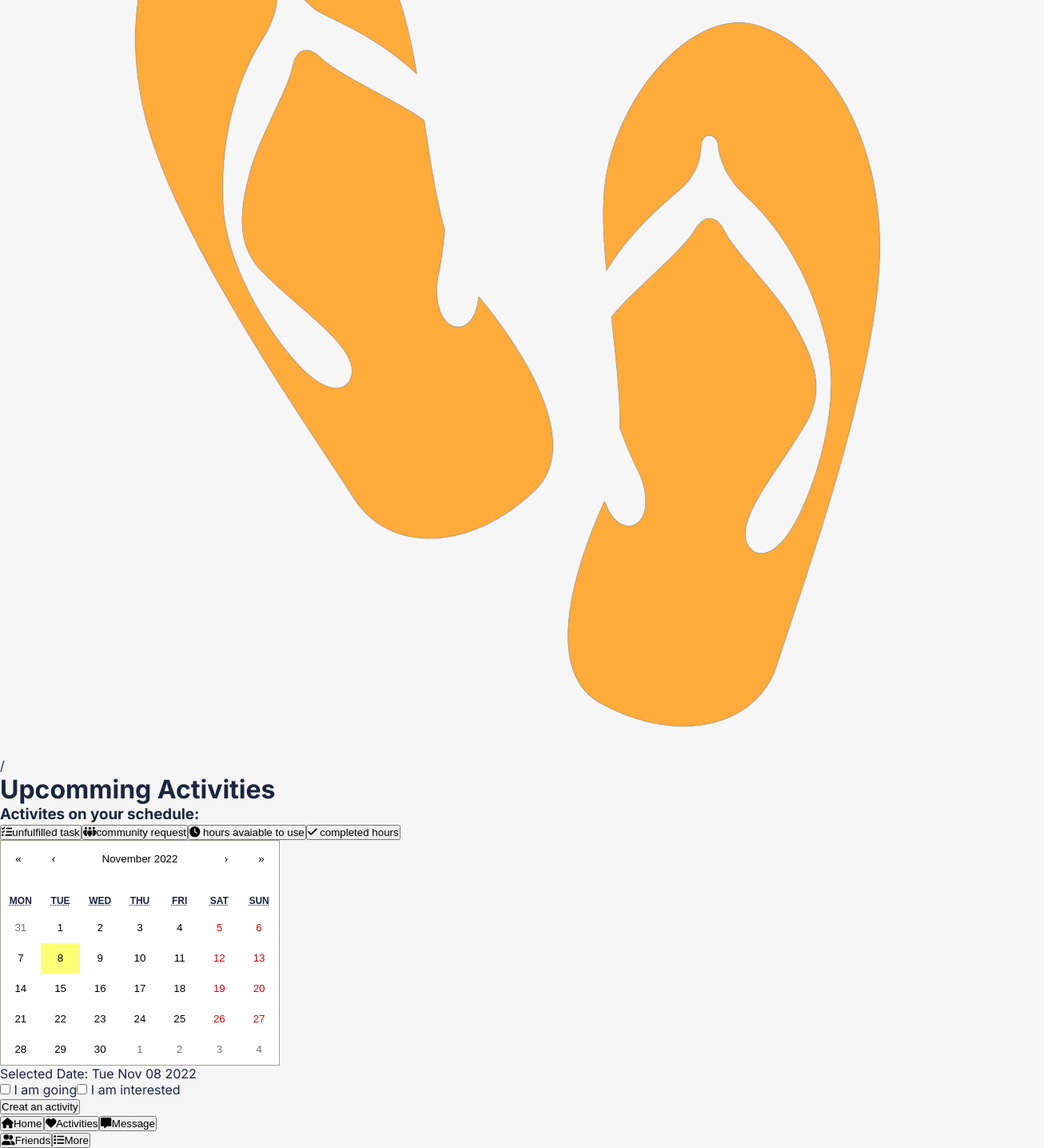
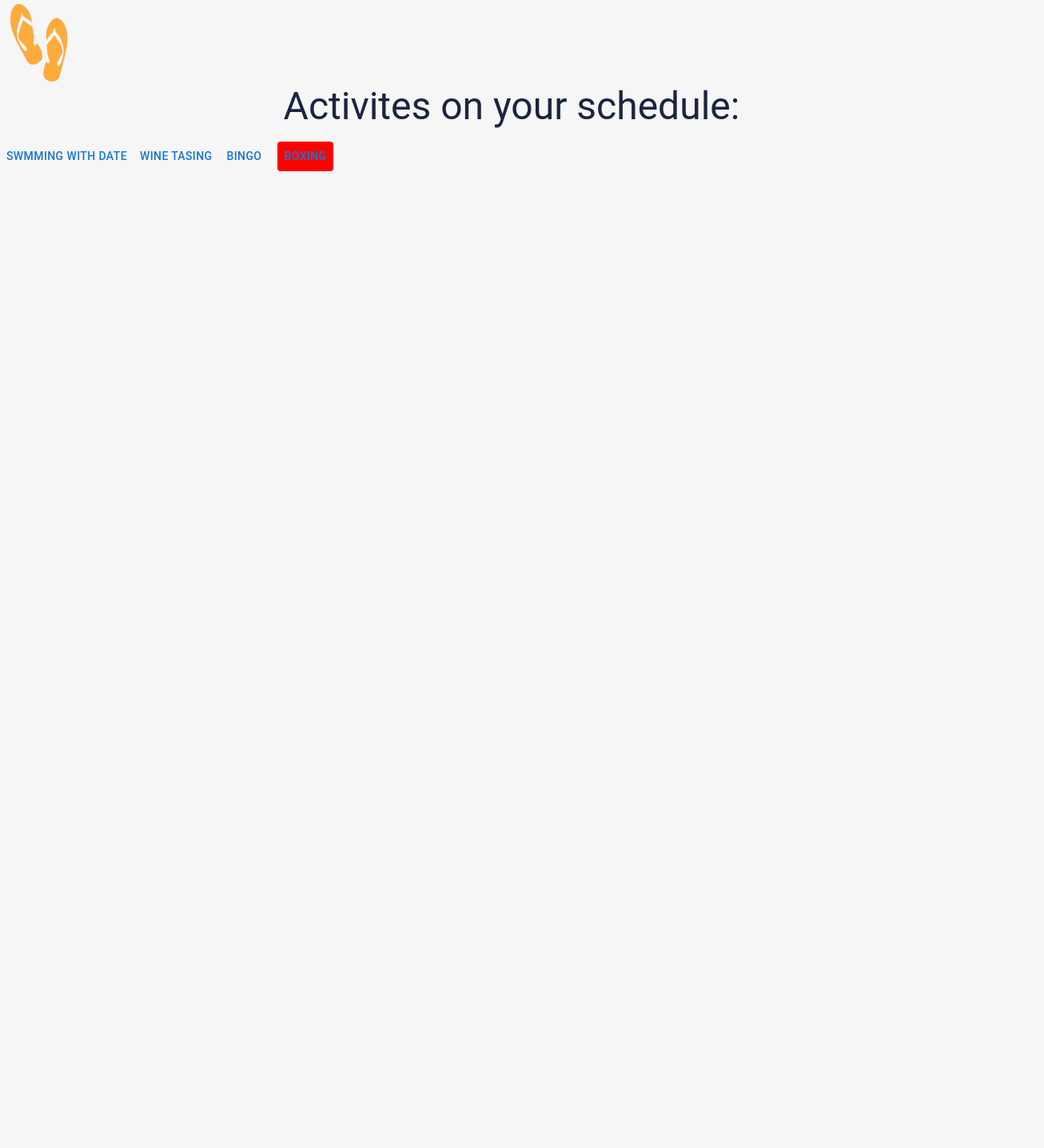
Before and after one commit to juliasut/Retired-Not-Tired, a React (Create React App) app: page / in a window 1280 px wide. Shown: the part 234-1669 px from the top of the page at 80% size, 1306 px wide, since content can reach past the window. After the commit the page ends 800 px from the top, so only its background shows below. Built offline with nearby package versions, Linux system fonts and the light colour scheme; the HTML template or start-up script is replaced by a standard one.

Commit message:
feat[home]: install MUI Library and worked on Home

```diff
--- a/package.json
+++ b/package.json
@@ -3,9 +3,12 @@
   "version": "0.1.0",
   "private": true,
   "dependencies": {
+    "@emotion/react": "^11.10.5",
+    "@emotion/styled": "^11.10.5",
     "@fortawesome/fontawesome-svg-core": "^6.2.0",
     "@fortawesome/free-solid-svg-icons": "^6.2.0",
     "@fortawesome/react-fontawesome": "^0.2.0",
+    "@mui/material": "^5.10.13",
     "@react-query-firebase/database": "^1.0.0-dev.2",
     "@react-query-firebase/firestore": "^1.0.0-dev.7",
     "@tanstack/react-query": "^4.14.5",
--- a/src/App.js
+++ b/src/App.js
@@ -18,7 +18,7 @@ function App() {
             <Route path="/login" element={<Login />} />
             <Route path="*" element={<Error />} />
           </Routes>
-          <ReactQueryDevtools initialIsOpen={false} />
+          {/* <ReactQueryDevtools initialIsOpen={false} /> */}
         </QueryClientProvider>
       </div>
     </BrowserRouter>
--- a/src/index.css
+++ b/src/index.css
@@ -1,4 +1,4 @@
-@import url('https://fonts.googleapis.com/css2?family=Inter:wght@300;400;500;600;700;800&display=swap');
+@import url("https://fonts.googleapis.com/css2?family=Inter:wght@300;400;500;600;700;800&display=swap");
 
 *,
 *::before,
@@ -11,5 +11,5 @@
 body {
   background-color: #f6f6f6;
   color: #1b2540;
-  font-family: 'Inter', sans-serif;
+  font-family: "Inter", sans-serif;
 }
--- a/src/pages/Home/Home.jsx
+++ b/src/pages/Home/Home.jsx
@@ -1,91 +1,126 @@
 /* eslint-disable react-hooks/exhaustive-deps */
 import "./home.css";
-import { useState } from "react";
+// import { useState } from "react";
 import "react-calendar/dist/Calendar.css";
-import Calendar from "react-calendar";
+// import Calendar from "react-calendar";
 import Logo from "../../assets/images/retired-not-tired-just-flip-flops.png";
-import { FontAwesomeIcon } from "@fortawesome/react-fontawesome";
-import {
-  faListCheck,
-  faPeopleGroup,
-  faClock,
-  faCheck,
-  faHome,
-  faHeart,
-  faMessage,
-  faUserGroup,
-  faList,
-} from "@fortawesome/free-solid-svg-icons";
+// import { FontAwesomeIcon } from "@fortawesome/react-fontawesome";
+// import {
+//   faListCheck,
+//   faPeopleGroup,
+//   faClock,
+//   faCheck,
+//   faHome,
+//   faHeart,
+//   faMessage,
+//   faUserGroup,
+//   faList,
 
-const Home = () => {
-  const [date, setDate] = useState(new Date());
-  //  const element = <FontAwesomeIcon icon={faCoffee} />;
+// } from "@fortawesome/free-solid-svg-icons";
+import Typography from "@mui/material/Typography";
+import Button from "@mui/material/Button";
+import ButtonGroup from "@mui/material/ButtonGroup";
+import { CenturyView } from "react-calendar";
 
+// import Icon from "@mui/material/Icon";
+// const Home = () => {
+// const [date, setDate] = useState(new Date());
+//  const element = <FontAwesomeIcon icon={faCoffee} />;
+function Home() {
   return (
-    <div>
-      <div className="home">
-        <h2 className="title"> Stay Active</h2>
-        <h1 className="companyName">Retired Not Tired</h1>
-        <img src={Logo} alt="Retirement flip flop" />/<h1 className="header">Upcomming Activities</h1>
-        <h3 className="myActivies"> Activites on your schedule: </h3>
-        <div>
-          <button class="btn">
-            <FontAwesomeIcon icon={faListCheck}></FontAwesomeIcon>
-            unfulfilled task
-          </button>
-          <button class="btn">
-            <FontAwesomeIcon icon={faPeopleGroup}></FontAwesomeIcon>community request
-          </button>
-          <button class="btn">
-            <FontAwesomeIcon icon={faClock}></FontAwesomeIcon> hours avaiable to use
-          </button>
-          <button class="btn">
-            <FontAwesomeIcon icon={faCheck}></FontAwesomeIcon> completed hours
-          </button>
-        </div>
-        <div clossName="calendar-containter">
-          <Calendar onChange={setDate} vaule={date} />
-        </div>
-        <p className="text-center">
-          <span className="bold"> Selected Date: </span> {""}
-          {date.toDateString()}
-        </p>
-      </div>
-      <div>
-        <input type="checkbox" id="going" name="going" value="check" />
-        <lable for="going"> I am going</lable>
-        <input type="checkbox" id="interested" name="interested" value="check" />
-        <lable for="interested"> I am interested</lable>
-      </div>
-      <div>
-        <button class="btn"> Creat an activity</button>
-      </div>
-      <div>
-        <footer>
-          <button class="btn">
-            <FontAwesomeIcon icon={faHome}></FontAwesomeIcon>
-            Home
-          </button>
-          <button class="btn">
-            <FontAwesomeIcon icon={faHeart}></FontAwesomeIcon>
-            Activities
-          </button>
-          <button class="btn">
-            <FontAwesomeIcon icon={faMessage}></FontAwesomeIcon>
-            Message
-          </button>
-        </footer>
-        <button class="btn">
-          <FontAwesomeIcon icon={faUserGroup}></FontAwesomeIcon>
-          Friends
-        </button>
-        <button class="btn">
-          <FontAwesomeIcon icon={faList}></FontAwesomeIcon>
-          More
-        </button>
+    <div className="container">
+      <Typography variant="h2" align="center" gutterBottom>
+        Stay Active
+      </Typography>
+      <Typography variant="h1" align="center" gutterBottom>
+        Retrired Not Tired
+      </Typography>
+      <img className="logo" src={Logo} alt="Retirement flip flop" />
+      <Typography variant="h3" align="center" gutterBottom>
+        Activites on your schedule:
+      </Typography>
+      <div variant="contained">
+        <Button>swmming with date </Button>
+        <Button>wine tasing</Button>
+        <Button>bingo</Button>
+        <Button
+          style={{
+            backgroundColor: "red",
+            margin: "0 10px",
+            align: "center",
+          }}
+        >
+          boxing
+        </Button>
       </div>
     </div>
+
+    // <div>
+    //   <div className="home">
+    //     <h2 className="title"> Stay Active</h2>
+    //         <h1 className="companyName">Retired Not Tired</h1>
+    //         <img src={Logo} alt="Retirement flip flop" />/<h1 className="header">Upcomming Activities</h1>
+    //         <h3 className="myActivies"> Activites on your schedule: </h3>
+    //         <div>
+    //           <button class="btn">
+    //             <FontAwesomeIcon icon={faListCheck}></FontAwesomeIcon>
+    //             unfulfilled task
+    //           </button>
+    //           <button class="btn">
+    //             <FontAwesomeIcon icon={faPeopleGroup}></FontAwesomeIcon>community request
+    //           </button>
+    //           <button class="btn">
+    //             <FontAwesomeIcon icon={faClock}></FontAwesomeIcon> hours avaiable to use
+    //           </button>
+    //           <button class="btn">
+    //             <FontAwesomeIcon icon={faCheck}></FontAwesomeIcon> completed hours
+    //           </button>
+    //         </div>
+    //         <div clossName="calendar-containter">
+    //           <Calendar onChange={setDate} vaule={date} />
+    //         </div>
+    //         <p className="text-center">
+    //           <span className="bold"> Selected Date: </span> {""}
+    //           {date.toDateString()}
+    //         </p>
+    //       </div>
+    //       <div>
+    //         <input type="checkbox" id="going" name="going" value="check" />
+    //         <lable for="going"> I am going</lable>
+    //         <input type="checkbox" id="interested" name="interested" value="check" />
+    //         <lable for="interested"> I am interested</lable>
+    //       </div>
+    //       <div>
+    //         <button class="btn"> Creat an activity</button>
+    //       </div>
+    //       <div>
+    //         <footer>
+    //           <button class="btn">
+    //             <FontAwesomeIcon icon={faHome}></FontAwesomeIcon>
+    //             Home
+    //           </button>
+    //           <button class="btn">
+    //             <FontAwesomeIcon icon={faHeart}></FontAwesomeIcon>
+    //             Activities
+    //           </button>
+    //           <button class="btn">
+    //             <FontAwesomeIcon icon={faMessage}></FontAwesomeIcon>
+    //             Message
+    //           </button>
+    //         </footer>
+    //         <button class="btn">
+    //           <FontAwesomeIcon icon={faUserGroup}></FontAwesomeIcon>
+    //           Friends
+    //         </button>
+    //         <button class="btn">
+    //           <FontAwesomeIcon icon={faList}></FontAwesomeIcon>
+    //           More
+    //         </button>
+    //       </div>
+    //     </div>
+    //   );
+    // };
   );
-};
+}
 
 export default Home;
--- a/src/pages/Home/home.css
+++ b/src/pages/Home/home.css
@@ -0,0 +1,11 @@
+.container {
+  display: flex;
+  justify-content: center;
+  flex-direction: column;
+}
+.logo {
+  width: 100px;
+  height: 100px;
+  display: grid;
+  place-content: center;
+}
```
Also changed, not shown: 1 other file (tests, documents, lock files or other folders).
